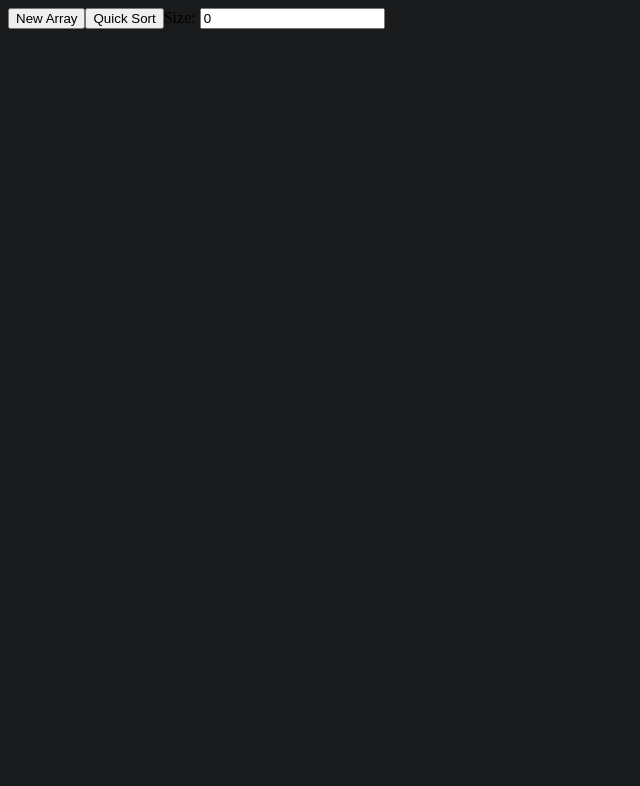
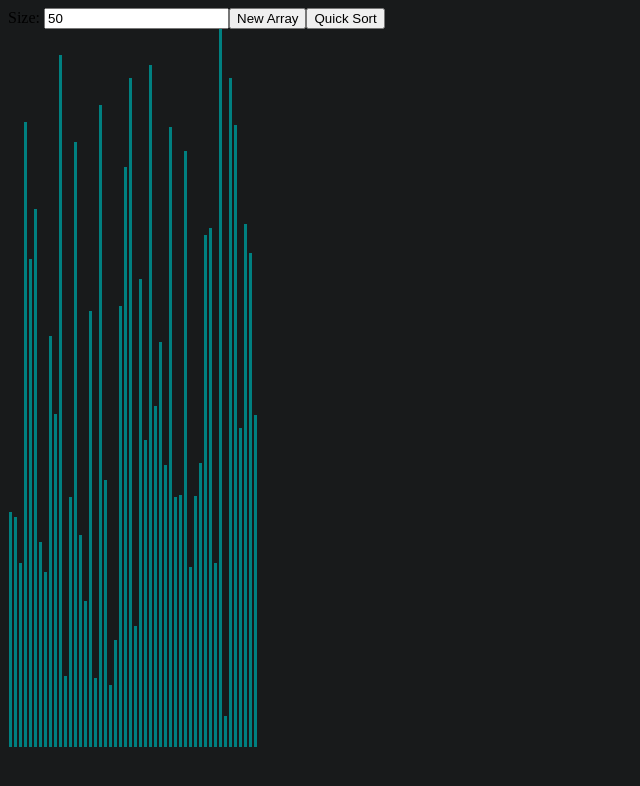
Before and after one commit to FarzanAli/sorting-algorithm-visualizer, a React app: page / in a window 1280 px wide. Shown: the whole page, without its empty margins (0-640 px from the left). Built offline with nearby package versions, Linux system fonts and the light colour scheme.

Commit message:
1.1
Some much needed refactoring was done. State now stores the sub arrays that are produced through the recursive algorithm(quicksort) as history which will later be used to create steps that will visualize the Quicksort algorithm.

```diff
--- a/public/index.html
+++ b/public/index.html
@@ -5,8 +5,8 @@
     <meta name="viewport" content="width=device-width, initial-scale=1" />
     <meta name="theme-color" content="#000000" />
     <meta
-      name="description"
-      content="Web site created using create-react-app"
+      name="Quicksort Algorithm Visualizer"
+      content="Web site created using create-react-app for the purposes of visualizing Quicksort."
     />
     <!--
       manifest.json provides metadata used when your web app is installed on a
--- a/src/index.js
+++ b/src/index.js
@@ -9,7 +9,13 @@ class SortingVis extends React.Component{
         this.state = {
             array: [],
             test: [],
-            size: 0
+            size: 50,
+            history: {
+                lesser: [],
+                pivot: [],
+                greater: []
+            },
+            steps: []
         };
     }
 
@@ -17,21 +23,32 @@ class SortingVis extends React.Component{
         this.resetArray(this.state.size);
     }
 
+    defaultSort(l){
+        let x = duplicateArray(l)
+        x.sort(function(a, b) {
+            return a - b;
+        });
+        return x
+    }
+
     resetArray(){
-        let array = [];
+        let a = [];
         for(let i = 0; i < this.state.size; i++){
-            array.push(randomInt(5, 730));
+            a.push(randomInt(5, 730));
         }
 
-        let test = []
-        for(let i = 0; i < array.length; i++){
-            test.push(array[i])
-        }
-        test.sort(function(a, b) {
-            return a - b;
-        });
+        let t = duplicateArray(a)
+        t = this.defaultSort(t)
 
-        this.setState({array, test})
+        this.setState({
+            array: a,
+            test: t,
+            history: {
+                lesser: [],
+                pivot: [],
+                greater: []
+            }
+        })
     }
 
     addToArray(l, c){
@@ -47,24 +64,24 @@ class SortingVis extends React.Component{
     }
 
     quickSortHandler(e, t){
-        if(e !== e.sort){
-            let l = this.quickSort(e)
+        let a = this.defaultSort(e)
+        if(e !== a){
+            e = this.quickSort(e)
+            if(JSON.stringify(e) === JSON.stringify(t)){
+                this.setState({
+                    array: e
+                })
 
-            if(JSON.stringify(l) === JSON.stringify(t)){
-                this.setState({
-                    array: l
-                })
             }
-            else{console.log(this.state, l)}
+            else{console.log(this.state, e)}
         }
+        console.log(this.state)
+
     }
 
     quickSort(e){
-        let l = []
-        for(let i = 0; i < e.length; i++){
-            l.push(e[i])
-        }
-        if(l.length === 1 || l.length === 0 || typeof(l) === "number"){
+        let l = duplicateArray(e)
+        if(l.length === 1 || l.length === 0){
             return l
         }
 
@@ -73,7 +90,6 @@ class SortingVis extends React.Component{
         let greater = [];
 
         l.splice(0, 1);
-
 
         for(let i = 0; i < l.length; i++){
 
@@ -87,10 +103,13 @@ class SortingVis extends React.Component{
 
         let final = []
 
+        this.state.history.lesser.push(lesser)
+        this.state.history.pivot.push(pivot)
+        this.state.history.greater.push(greater)
+
         this.addToArray(final, this.quickSort(lesser))
         this.addToArray(final, pivot)
         this.addToArray(final, this.quickSort(greater))
-
         return final
     }
 
@@ -109,10 +128,10 @@ class SortingVis extends React.Component{
         return(
             <div>
                 <div className = "ui-container">
+                    <label for="size">Size: </label>
+                    <input type="number" id="size" value={this.state.size} onChange={this.updateSearch.bind(this)}/>
                     <button onClick={() => this.resetArray(10)}>New Array</button>
                     <button onClick={() => this.quickSortHandler(this.state.array, this.state.test)}>Quick Sort</button>
-                    <label for="size">Size: </label>
-                    <input type="number" id="size" value={this.state.size} onChange={this.updateSearch.bind(this)}/>
                 </div>
                 <div className = "array-container">
                     {mappedArray}
@@ -120,6 +139,12 @@ class SortingVis extends React.Component{
             </div>
         );
     }
+}
+
+function duplicateArray(l){
+    let x = [];
+    for(let i = 0; i < l.length; i++){x.push(l[i]);}
+    return x;
 }
 
 function randomInt(a, b){
```
Also changed, not shown: 1 other file.
